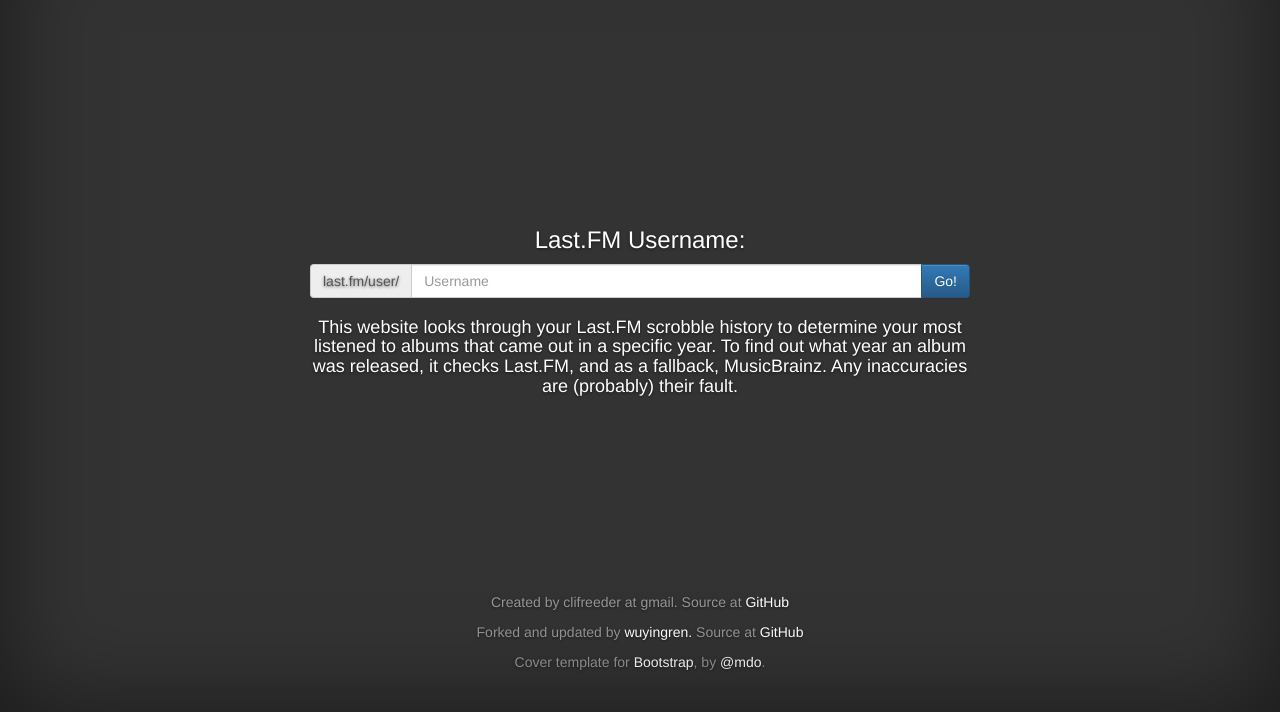
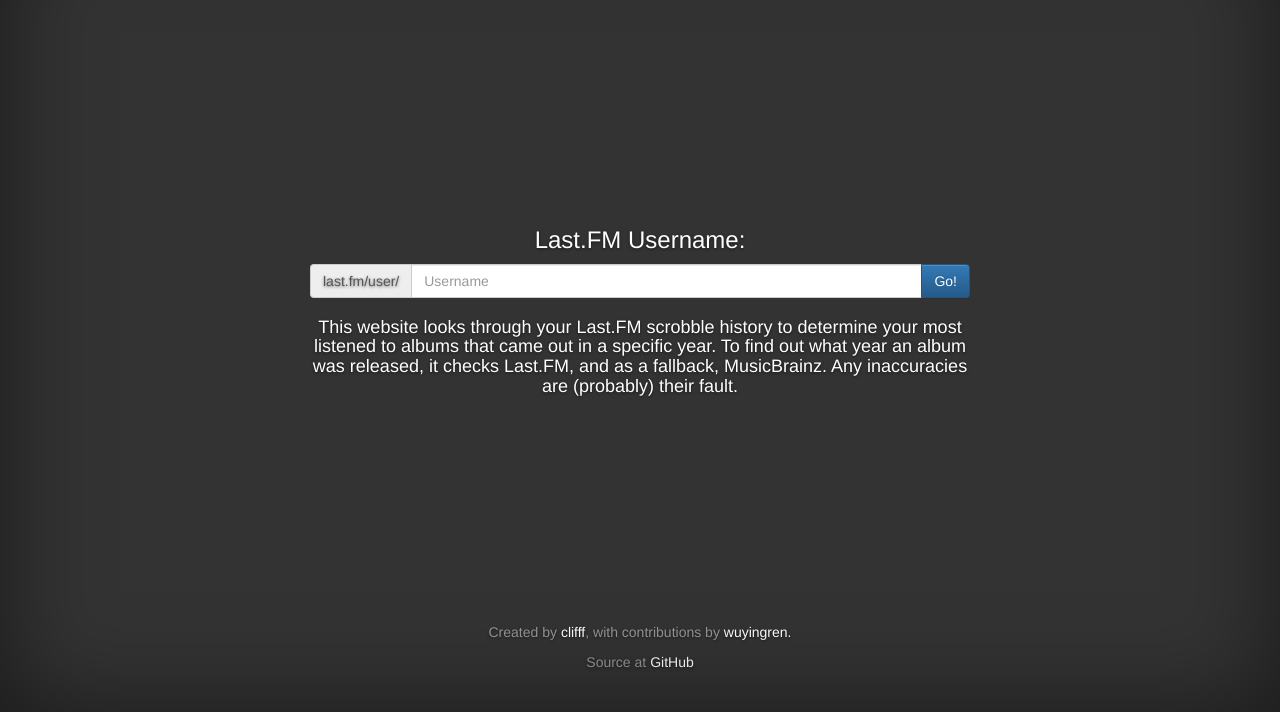
Before and after one commit to clifff/Last-FM-Albums-of-the-Year, a plain HTML site: page index.html in a window 1280 px wide. Shown: the part 88-800 px from the top of the page. Drawn offline with nearby package versions, Linux system fonts and the light colour scheme.

Commit message:
footer tweaks

```diff
--- a/index.html
+++ b/index.html
@@ -82,11 +82,8 @@
 
           <div class="mastfoot" id="footer">
             <div class="inner">
-				<p>Created by clifreeder at gmail.
-				Source at <a target='_blank' href=https://github.com/Clifff/Last-FM-Albums-of-the-Year>GitHub</a></p>
-				<p>Forked and updated by <a href="https://twitter.com/wuyingren">wuyingren.</a>
-				Source at <a target='_blank' href=https://github.com/wuyingren/Last-FM-Albums-of-the-Year>GitHub</a></p>
-              <p>Cover template for <a href="http://getbootstrap.com">Bootstrap</a>, by <a href="https://twitter.com/mdo">@mdo</a>.</p>
+              <p>Created by <a href='https://github.com/clifff' target='_blank'>clifff</a>, with contributions by <a href="https://twitter.com/wuyingren" target='_blank'>wuyingren.</a></p>
+              <p>Source at <a target='_blank' href=https://github.com/Clifff/Last-FM-Albums-of-the-Year>GitHub</a></p>
             </div>
           </div>
 
```
